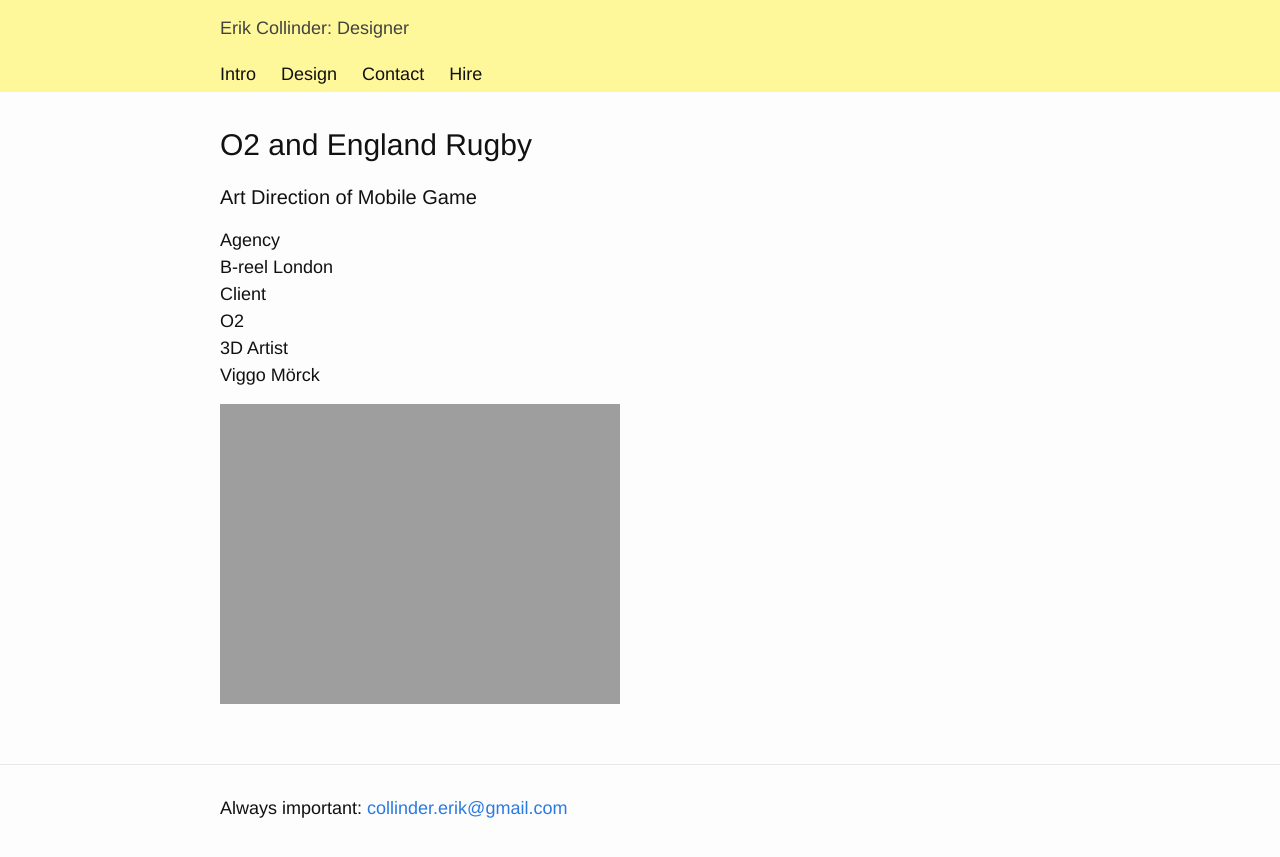
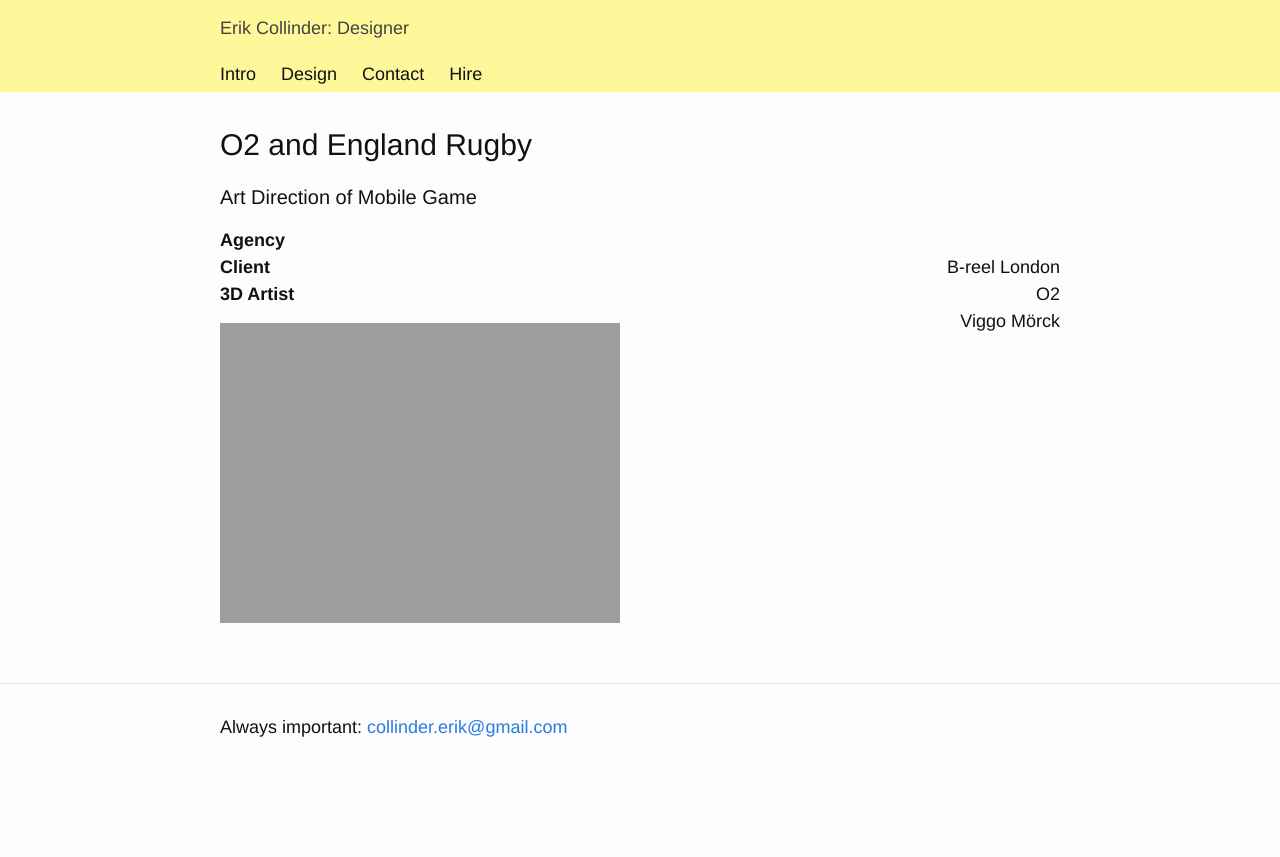
Before and after one commit to erikcollinder/erikcollinder, a Jekyll site: the page built from _projects/o2-england-rugby.md, in a window 1280 px wide. Shown: the top 857 px of the page. Built offline with Jekyll 4.4.1, drawn with Linux system fonts in a browser that asks for light colours.

Commit message:
imports projects styling file

```diff
--- a/css/main.scss
+++ b/css/main.scss
@@ -49,6 +49,7 @@
 // Import partials from `sass_dir` (defaults to `_sass`)
 @import
         "base",
+        "project",
         "layout",
         "syntax-highlighting"
 ;
```
